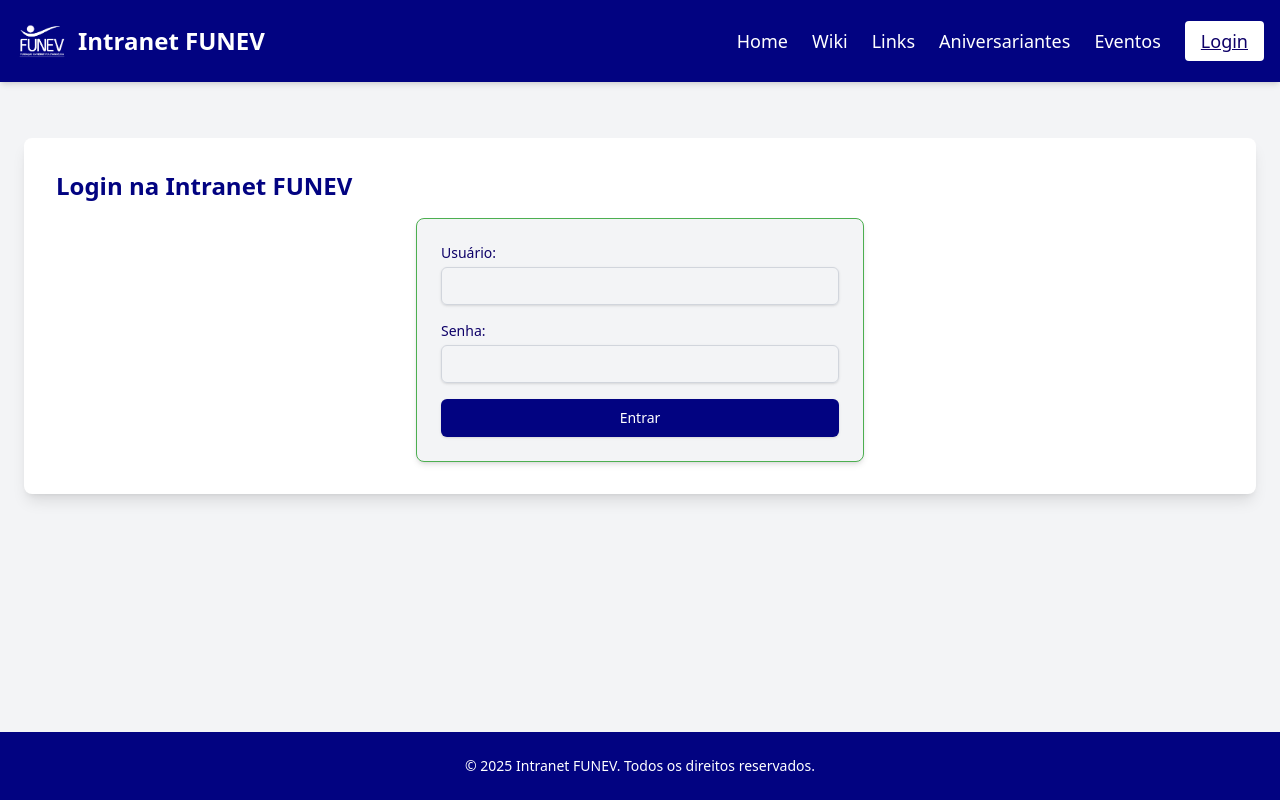
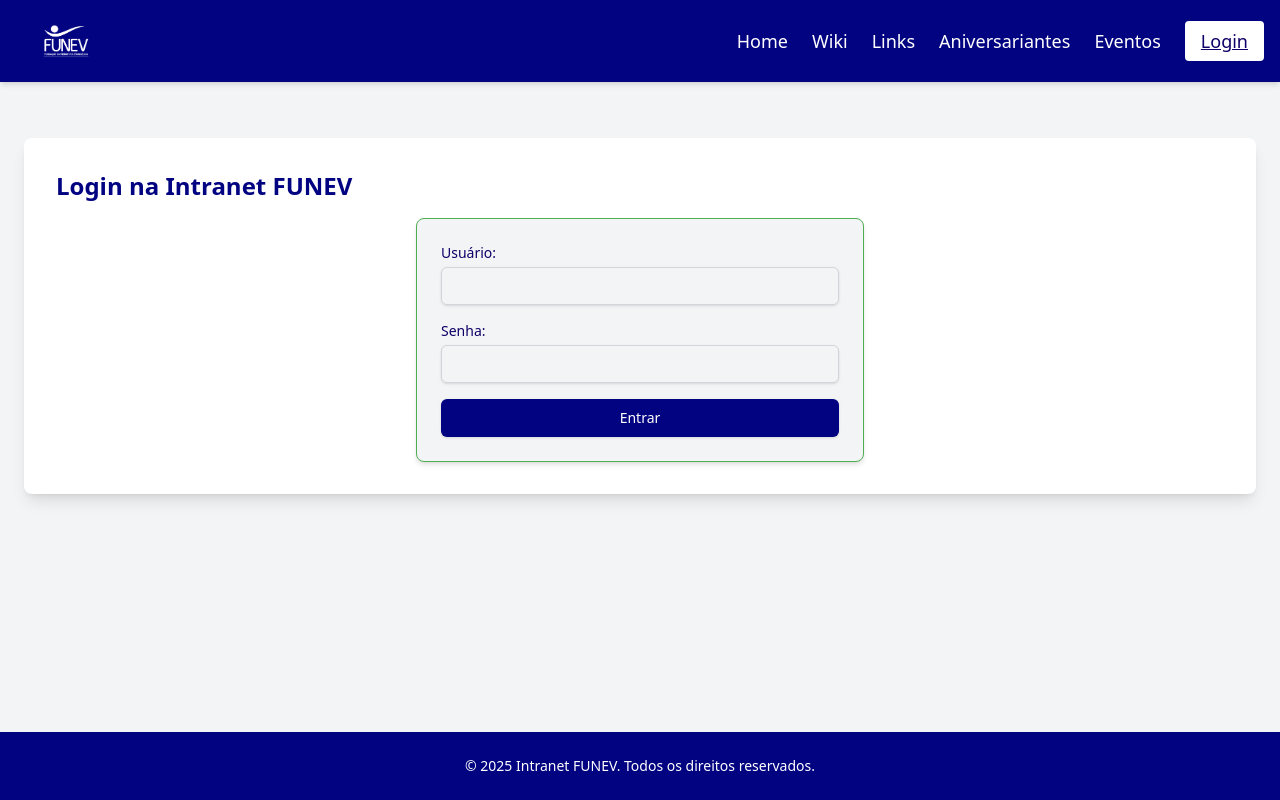
Before and after one commit to GusMoreira28/intranet-funev, a Next.js app: page /login in a window 1280 px wide. Built offline with nearby package versions, Linux system fonts and the light colour scheme.

Commit message:
feat: " - Atualização para integração api de aniversario locada no servidor"

```diff
--- a/app/birthdays/page.tsx
+++ b/app/birthdays/page.tsx
@@ -48,7 +48,7 @@
         const fetchBirthdays = async () => {
             try {
                 // Endpoint da API
-                const response = await fetch('http://localhost:8000/colaborador');
+                const response = await fetch('http://172.16.0.25:8000/colaborador');
                 if (!response.ok) {
                     throw new Error('Erro ao buscar aniversariantes');
                 }
--- a/app/calendar/new/page.tsx
+++ b/app/calendar/new/page.tsx
@@ -123,7 +123,7 @@
                     <div>
                         <label htmlFor="date" className="block text-sm font-medium text-gray-700"
                                style={{ color: 'var(--color-funev-dark)' }}>
-                            Data (YYYY-MM-DD):
+                            Data:
                         </label>
                         <input
                             type="date"
--- a/app/components/EventCard.tsx
+++ b/app/components/EventCard.tsx
@@ -10,7 +10,7 @@
     return (
         <div className="p-4 rounded-lg shadow-md" style={{ backgroundColor: 'var(--color-funev-light)' }}>
             <h3 className="font-bold text-lg" style={{ color: 'var(--color-funev-dark)' }}>{event.title}</h3>
-            <p className="text-sm" style={{ color: 'var(--color-funev-dark)' }}>Data: {event.date}</p>
+            <p className="text-sm" style={{ color: 'var(--color-funev-dark)' }}>Data: {new Date(event.date).toLocaleDateString('pt-BR')}</p>
             <p className="text-sm" style={{ color: 'var(--color-funev-dark)' }}>Horário: {event.time}</p>
             <p className="text-sm" style={{ color: 'var(--color-funev-dark)' }}>Local: {event.location}</p>
             <p className="text-sm mt-2" style={{ color: 'var(--color-funev-green)' }}>Tema: {event.topic}</p>
--- a/app/components/Header.tsx
+++ b/app/components/Header.tsx
@@ -43,11 +43,8 @@
                                 alt="Logo FUNEV"
                                 width={50}
                                 height={50}
-                                className="mr-3"
+                                className="mr-3 ml-6"
                             />
-                            <h1 className="text-2xl font-bold" style={{ color: 'var(--color-funev-white)' }}>
-                                Intranet FUNEV
-                            </h1>
                     </Link>
                 </div>
                 <nav>
--- a/app/page.tsx
+++ b/app/page.tsx
@@ -60,7 +60,7 @@
     useEffect(() => {
         const fetchCurrentMonthBirthdays = async () => {
             try {
-                const response = await fetch('http://127.0.0.1:8000/colaborador');
+                const response = await fetch('http://172.16.0.25:8000/colaborador');
                 if (!response.ok) {
                     throw new Error(`Erro HTTP: ${response.status}`);
                 }
```
